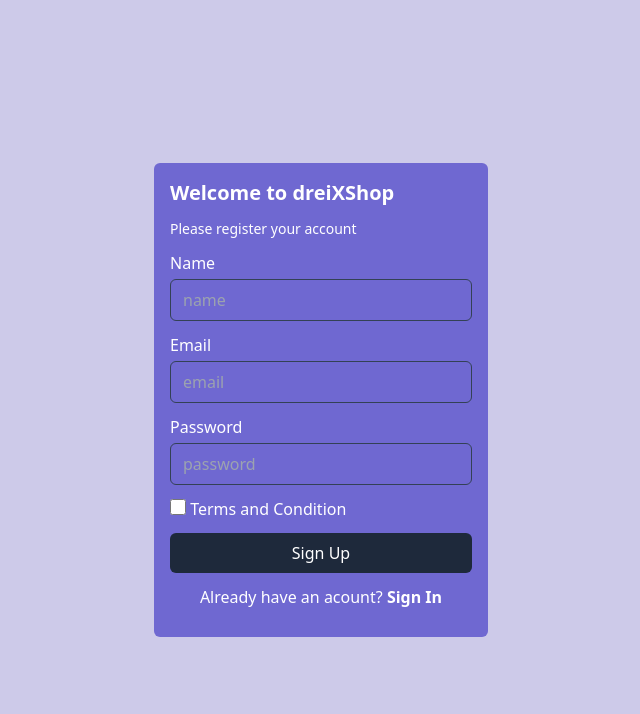
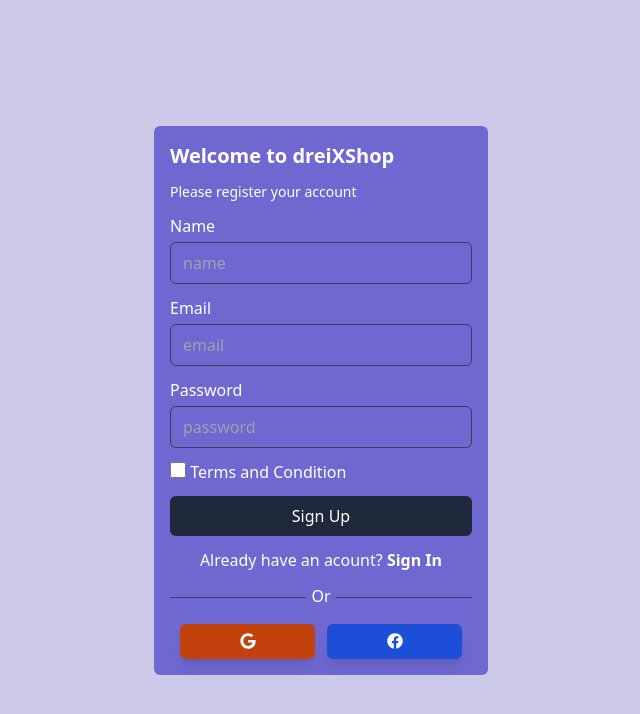
Before and after one commit to dreiXcode/dreiXshop, a React (Create React App) app in the folder dashboard/: page /register in a window 1280 px wide. Shown: the top 714 px of the page, without its empty margins (319-959 px from the left). Built offline with nearby package versions, Linux system fonts and the light colour scheme.

Commit message:
Route and Login Register - Part 5

```diff
--- a/dashboard/src/views/auth/Register.jsx
+++ b/dashboard/src/views/auth/Register.jsx
@@ -1,5 +1,6 @@
 import React from 'react';
 import {Link} from 'react-router-dom'
+import { FaFacebook, FaGoogle } from "react-icons/fa";
 
 const Register = () => {
     return (
@@ -41,6 +42,24 @@
 
                         </div>
 
+                        <div className='w-full flex justify-center items-center mb-3'>
+                            <div className='w-[45%] bg-slate-700 h-[1px]'></div>
+                                <div className='w-[10%] flex justify-center items-center'>
+                                    <span className='pb-1'>Or</span>
+                                </div>
+
+                                <div className='w-[45%] bg-slate-700 h-[1px]'></div>
+                        </div>
+
+                        <div className='flex justify-center items-center gap-3'>
+                            <div className='w-[135px] h-[35px] flex rounded-md bg-orange-700 shadow-lg hover:shadow-orange-700/50 justify-center cursor-pointer items-center overflow-hidden'>
+                            <span><FaGoogle /></span>
+                            </div>
+
+                            <div className='w-[135px] h-[35px] flex rounded-md bg-blue-700 shadow-lg hover:shadow-blue-700/50 justify-center cursor-pointer items-center overflow-hidden'>
+                            <span><FaFacebook /></span>
+                            </div>
+                        </div>
                     </form>
                 </div>
             </div>
```
